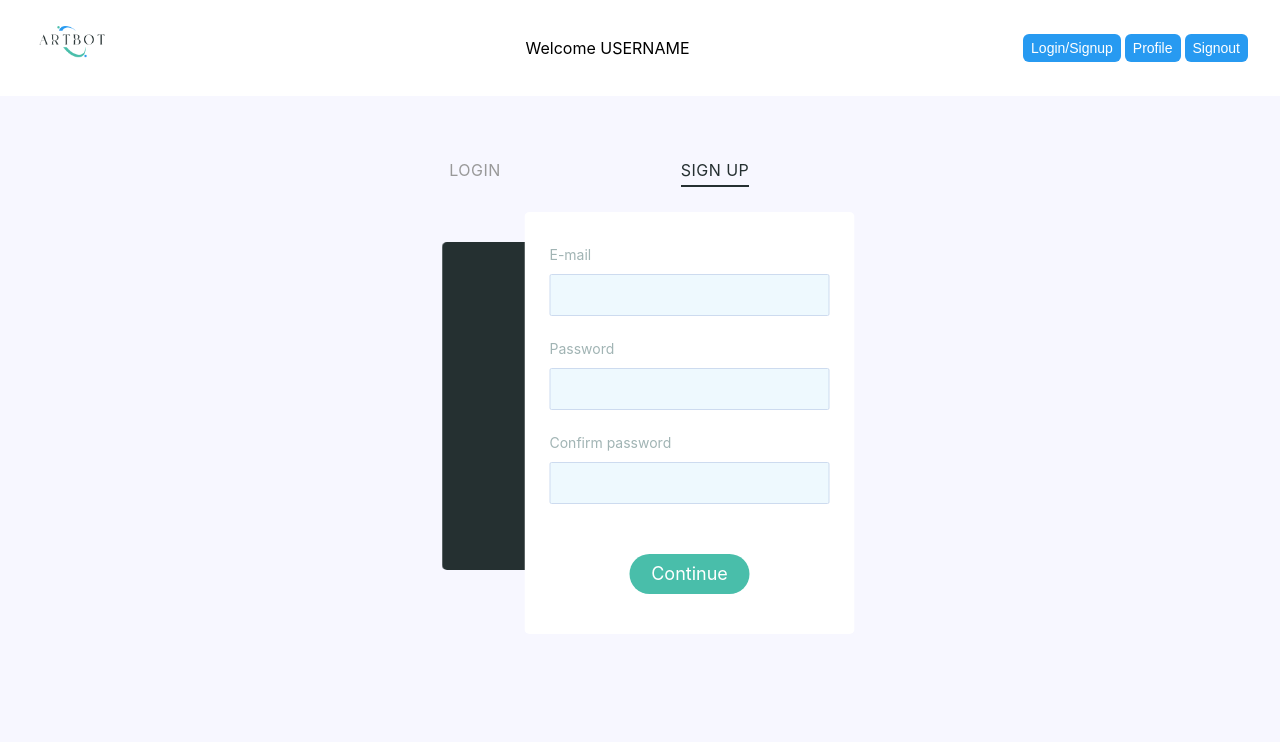
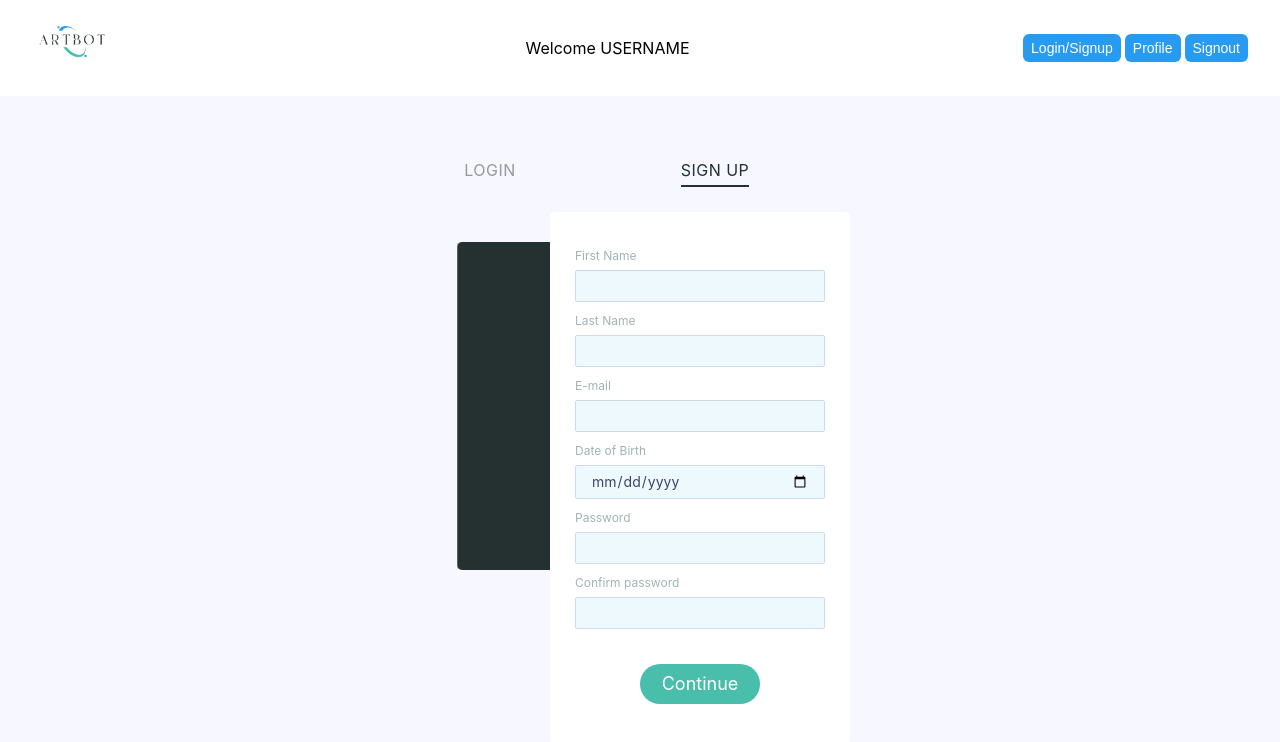
Before and after one commit to Thedanbrown/artbot-ai, a React (Create React App) app in the folder client/: page /login-signup in a window 1280 px wide. Both pictures are taken after a click on the button "SIGN UP". Shown: the top 742 px of the page. Built offline with nearby package versions, Linux system fonts and the light colour scheme; a web font is replaced by a local one.

Commit message:
fixed signup form

```diff
--- a/client/src/pages/LoginSignup/LoginSignup.jsx
+++ b/client/src/pages/LoginSignup/LoginSignup.jsx
@@ -25,11 +25,11 @@ const LoginSignup = () => {
                             <legend>Please, enter your email and password for login.</legend>
                             <div className="input-block">
                                 <label htmlFor="login-email">E-mail</label>
-                                <input id="login-email" type="email" required />
+                                <input id="login-email" type="email" required autoComplete='on' />
                             </div>
                             <div className="input-block">
                                 <label htmlFor="login-password">Password</label>
-                                <input id="login-password" type="password" required />
+                                <input id="login-password" type="password" required autoComplete='on' />
                             </div>
                         </fieldset>
                         <button type="submit" className="btn-login" onClick={handleLogin}>Login</button>
@@ -42,18 +42,30 @@ const LoginSignup = () => {
                     </button>
                     <form className="form form-signup">
                         <fieldset>
-                            <legend>Please, enter your email, password and password confirmation for sign up.</legend>
-                                <div className="input-block">
+                            <legend>Please, enter your name, email, date of birth, password and password confirmation for sign up.</legend>
+                                <div className="input-block-signup">
+                                    <label htmlFor="signup-first-name">First Name</label>
+                                    <input id="signup-first-name" type="text" required autoComplete='on' />
+                                </div>
+                                <div className="input-block-signup">
+                                    <label htmlFor="signup-last-name">Last Name</label>
+                                    <input id="signup-last-name" type="text" required autoComplete='on' />
+                                </div>
+                                <div className="input-block-signup">
                                     <label htmlFor="signup-email">E-mail</label>
-                                    <input id="signup-email" type="email" required />
+                                    <input id="signup-email" type="email" required autoComplete='on' />
                                 </div>
-                                <div className="input-block">
+                                <div className="input-block-signup">
+                                    <label htmlFor="signup-dob">Date of Birth</label>
+                                    <input id="signup-dob" type="date" required autoComplete='on' />
+                                </div>
+                                <div className="input-block-signup">
                                     <label htmlFor="signup-password">Password</label>
-                                    <input id="signup-password" type="password" required />
+                                    <input id="signup-password" type="password" required autoComplete='on' />
                                 </div>
-                                <div className="input-block">
+                                <div className="input-block-signup">
                                     <label htmlFor="signup-password-confirm">Confirm password</label>
-                                    <input id="signup-password-confirm" type="password" required />
+                                    <input id="signup-password-confirm" type="password" required autoComplete='on' />
                                 </div>
                         </fieldset>
                         <button type="submit" className="btn-signup" onClick={handleSignUp}>Continue</button>
--- a/client/src/pages/LoginSignup/loginSignup.css
+++ b/client/src/pages/LoginSignup/loginSignup.css
@@ -246,6 +246,29 @@ body {
   	border-radius: 2px;
 }
 
+.input-block-signup {
+	margin-bottom: 5px;
+}
+
+.input-block-signup label {
+	font-size: 12px;
+  	color: #a1b4b4;
+}
+
+.input-block-signup input {
+	display: block;
+	width: 100%;
+	margin-top: 4px;
+	padding-right: 15px;
+	padding-left: 15px;
+	font-size: 14px;
+	line-height: 30px;
+	color: #3b4465;
+  	background: #eef9fe;
+  	border: 1px solid #cddbef;
+  	border-radius: 2px;
+}
+
 .form [type='submit'] {
 	opacity: 0;
 	display: block;
```
